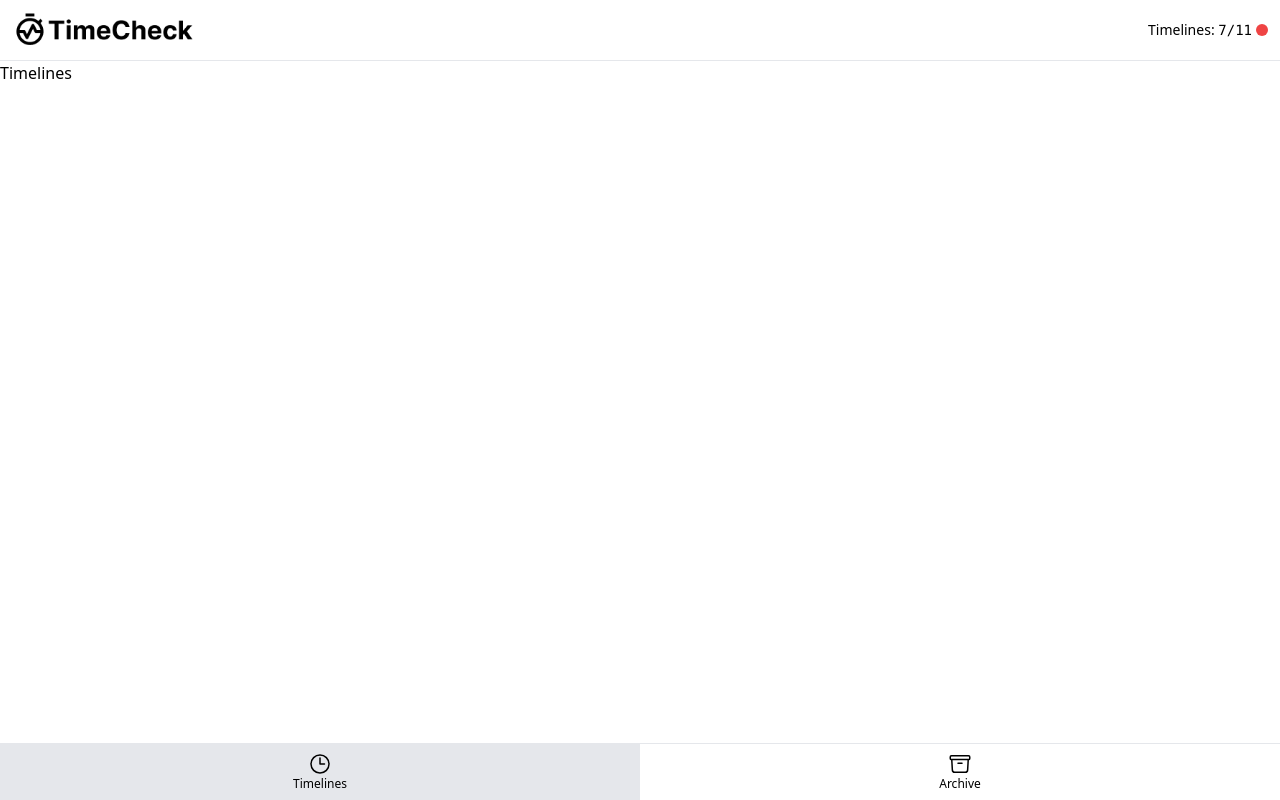
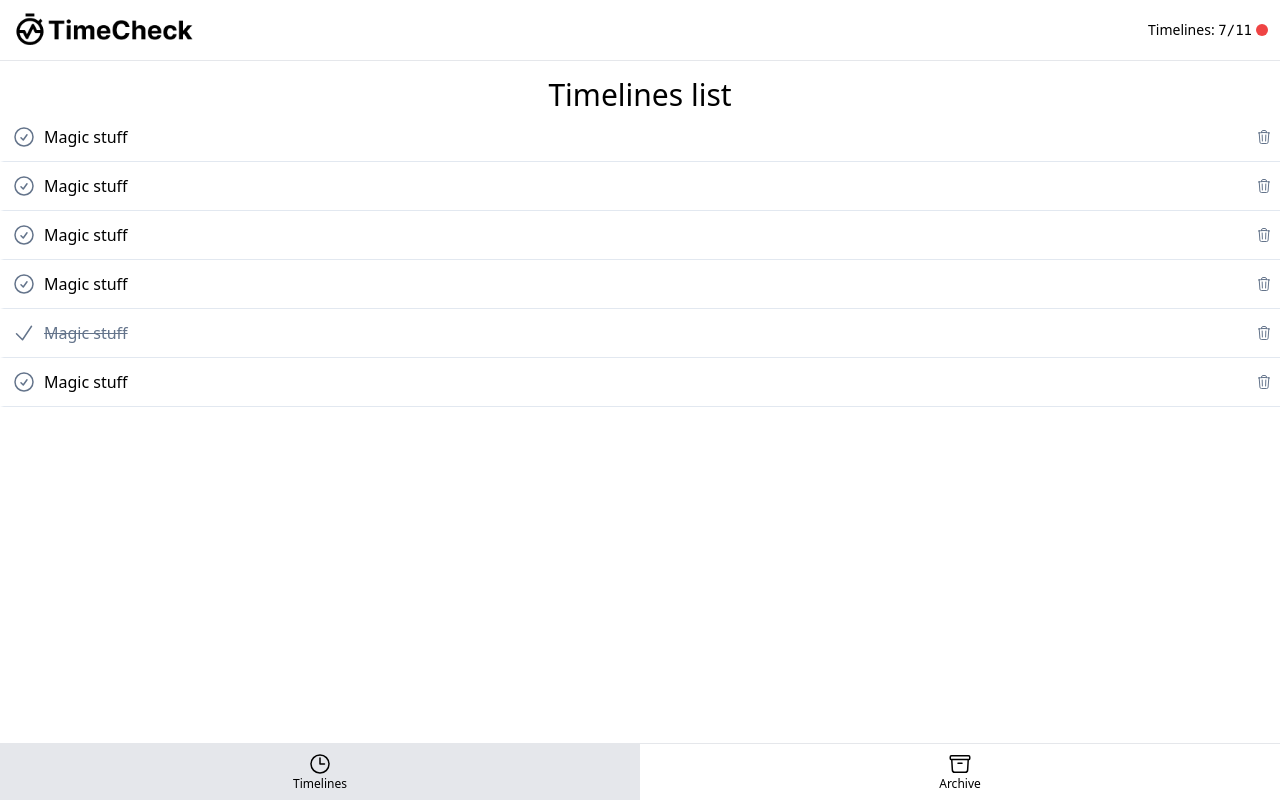
Before and after one commit to grinmorg/time-check, a Vue app: page /#timelines in a window 1280 px wide. Built offline with nearby package versions, Linux system fonts and the light colour scheme.

Commit message:
added timeline item for Timelines page

```diff
--- a/src/App.vue
+++ b/src/App.vue
@@ -15,9 +15,9 @@ function goTo(page: string) {
 </script>
 
 <template>
-  <TheHeader @navigate="goTo($event)" />
+  <TheHeader @navigate="goTo" />
 
-  <main class="flex-grow flex flex-col">
+  <main class="flex-grow flex flex-col container mx-auto mt-4">
     <TheTimelines v-show="currentPage === PAGE_TIMELINES" />
     <TheArchive v-show="currentPage === PAGE_ARCHIVE" />
   </main>
--- a/src/components/TheHeader.vue
+++ b/src/components/TheHeader.vue
@@ -1,5 +1,5 @@
 <script setup lang="ts">
-import { PAGE_TIMELINES, PAGE_ARCHIVE } from "../constants";
+import { PAGE_TIMELINES } from "../constants";
 import { isPageValid } from "../validators";
 import TheLogo from "./TheLogo.vue";
 import TheHeaderProgress from "./TheHeaderProgress.vue";
@@ -14,6 +14,6 @@ const emit = defineEmits({
     class="sticky top-0 z-20 flex items-center justify-between border-b bg-white p-3"
   >
     <TheLogo @click="emit('navigate', PAGE_TIMELINES)" />
-    <TheHeaderProgress @click="emit('navigate', PAGE_ARCHIVE)" />
+    <TheHeaderProgress @click="emit('navigate', PAGE_TIMELINES)" />
   </header>
 </template>
--- a/src/components/TheHeaderProgress.vue
+++ b/src/components/TheHeaderProgress.vue
@@ -1,10 +1,10 @@
 <script setup lang="ts">
 import { CheckCircleIcon } from '@heroicons/vue/24/solid'
-import { PAGE_ARCHIVE } from '../constants'
+import { PAGE_TIMELINES } from '../constants'
 </script>
 
 <template>
-  <a :href="`#${PAGE_ARCHIVE}`" class="text-sm">
+  <a :href="`#${PAGE_TIMELINES}`" class="text-sm">
     <div v-if="false" class="flex items-center gap-1">
       All clear!
       <CheckCircleIcon class="h-7 text-green-500" />
--- /dev/null
+++ b/src/components/TimelineItem.vue
@@ -0,0 +1,64 @@
+<script setup lang="ts">
+const props = defineProps({
+  ready: Boolean,
+});
+</script>
+
+<template>
+  <li
+    class="flex justify-between items-center border-b border-slate-200 py-3 px-2 border-l-4 border-l-transparent bg-gradient-to-r from-transparent to-transparent hover:from-slate-100 transition ease-linear duration-150"
+  >
+    <div class="inline-flex items-center space-x-2">
+      <div>
+        <svg
+          v-if="props.ready"
+          xmlns="http://www.w3.org/2000/svg"
+          fill="none"
+          viewBox="0 0 24 24"
+          stroke-width="1.5"
+          stroke="currentColor"
+          class="w-6 h-6 text-slate-500"
+        >
+          <path
+            stroke-linecap="round"
+            stroke-linejoin="round"
+            d="M4.5 12.75l6 6 9-13.5"
+          />
+        </svg>
+        <svg
+          v-else
+          xmlns="http://www.w3.org/2000/svg"
+          fill="none"
+          viewBox="0 0 24 24"
+          stroke-width="1.5"
+          stroke="currentColor"
+          class="w-6 h-6 text-slate-500 hover:text-indigo-600 hover:cursor-pointer"
+        >
+          <path
+            stroke-linecap="round"
+            stroke-linejoin="round"
+            d="M9 12.75L11.25 15 15 9.75M21 12a9 9 0 11-18 0 9 9 0 0118 0z"
+          />
+        </svg>
+      </div>
+      <div :class="{ 'text-slate-500 line-through': props.ready }">Magic stuff</div>
+    </div>
+
+    <div>
+      <svg
+        xmlns="http://www.w3.org/2000/svg"
+        fill="none"
+        viewBox="0 0 24 24"
+        stroke-width="1.5"
+        stroke="currentColor"
+        class="w-4 h-4 text-slate-500 hover:text-slate-700 hover:cursor-pointer"
+      >
+        <path
+          stroke-linecap="round"
+          stroke-linejoin="round"
+          d="M14.74 9l-.346 9m-4.788 0L9.26 9m9.968-3.21c.342.052.682.107 1.022.166m-1.022-.165L18.16 19.673a2.25 2.25 0 01-2.244 2.077H8.084a2.25 2.25 0 01-2.244-2.077L4.772 5.79m14.456 0a48.108 48.108 0 00-3.478-.397m-12 .562c.34-.059.68-.114 1.022-.165m0 0a48.11 48.11 0 013.478-.397m7.5 0v-.916c0-1.18-.91-2.164-2.09-2.201a51.964 51.964 0 00-3.32 0c-1.18.037-2.09 1.022-2.09 2.201v.916m7.5 0a48.667 48.667 0 00-7.5 0"
+        />
+      </svg>
+    </div>
+  </li>
+</template>
--- a/src/pages/TheTimelines.vue
+++ b/src/pages/TheTimelines.vue
@@ -1,7 +1,12 @@
 <script setup lang="ts">
-
+import TimelineItem from "../components/TimelineItem.vue";
 </script>
 
 <template>
-  <h1>Timelines</h1>
+  <div>
+    <h1 class="text-3xl text-center font-medium">Timelines list</h1>
+    <ul>
+      <TimelineItem v-for="i in 6" :key="i" :ready="i === 5" />
+    </ul>
+  </div>
 </template>
```
